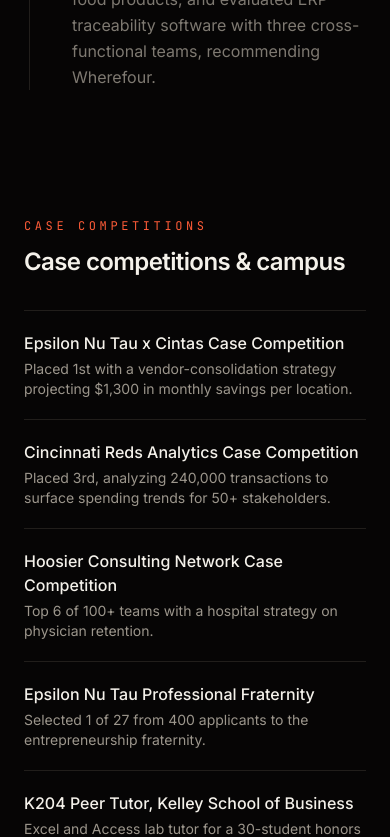
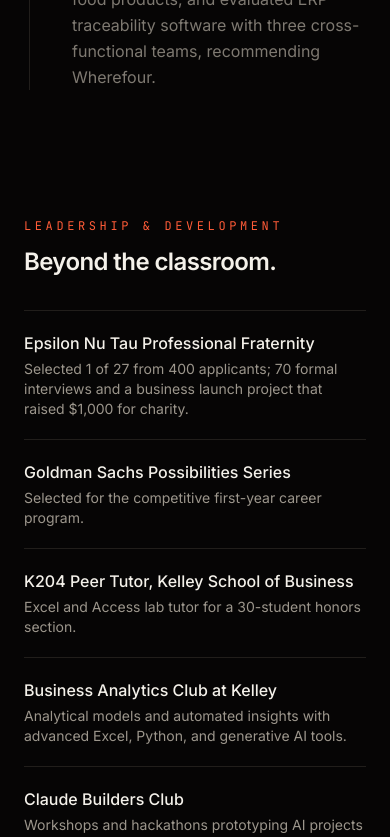
Before and after one commit to mpopat7/portfolio, a Next.js app: page / in a window 390 px wide. Shown: the part 10448-11285 px from the top of the page. Built offline with nearby package versions, Linux system fonts and the light colour scheme.

Commit message:
Split case competitions and leadership/development into separate sections

```diff
--- a/app/page.tsx
+++ b/app/page.tsx
@@ -7,6 +7,7 @@
 const Projects = dynamic(() => import("@/components/sections/Projects"));
 const Research = dynamic(() => import("@/components/sections/Research"));
 const Experience = dynamic(() => import("@/components/sections/Experience"));
+const Leadership = dynamic(() => import("@/components/sections/Leadership"));
 const Extras = dynamic(() => import("@/components/sections/Extras"));
 const Contact = dynamic(() => import("@/components/sections/Contact"));
 
@@ -19,6 +20,7 @@
       <Projects />
       <Research />
       <Experience />
+      <Leadership />
       <Extras />
       <Contact />
     </main>
--- /dev/null
+++ b/components/ListSection.tsx
@@ -0,0 +1,35 @@
+"use client";
+
+import { motion } from "framer-motion";
+import type { ListSectionContent } from "@/data/content";
+
+export default function ListSection({ id, eyebrow, heading, items }: ListSectionContent) {
+  return (
+    <section id={id} className="mx-auto max-w-4xl px-6 pb-32">
+      <motion.div
+        initial={{ opacity: 0, y: 24 }}
+        whileInView={{ opacity: 1, y: 0 }}
+        viewport={{ once: true, margin: "0px 0px -10% 0px" }}
+        transition={{ duration: 0.7 }}
+      >
+        <p className="mb-3 font-mono text-xs uppercase tracking-[0.3em] text-ember">
+          {eyebrow}
+        </p>
+        <h2 className="text-2xl font-semibold tracking-tight md:text-3xl">
+          {heading}
+        </h2>
+        <ul className="mt-8 divide-y divide-line border-y border-line">
+          {items.map((item) => (
+            <li
+              key={item.title}
+              className="flex flex-col gap-1 py-5 sm:flex-row sm:items-baseline sm:justify-between sm:gap-6"
+            >
+              <span className="shrink-0 font-medium">{item.title}</span>
+              <span className="text-sm text-smoke sm:text-right">{item.note}</span>
+            </li>
+          ))}
+        </ul>
+      </motion.div>
+    </section>
+  );
+}
--- a/components/sections/Extras.tsx
+++ b/components/sections/Extras.tsx
@@ -1,35 +1,8 @@
 "use client";
 
-import { motion } from "framer-motion";
-import { extras } from "@/data/content";
+import ListSection from "@/components/ListSection";
+import { caseComps } from "@/data/content";
 
 export default function Extras() {
-  return (
-    <section id="extras" className="mx-auto max-w-4xl px-6 pb-32">
-      <motion.div
-        initial={{ opacity: 0, y: 24 }}
-        whileInView={{ opacity: 1, y: 0 }}
-        viewport={{ once: true, margin: "0px 0px -10% 0px" }}
-        transition={{ duration: 0.7 }}
-      >
-        <p className="mb-3 font-mono text-xs uppercase tracking-[0.3em] text-ember">
-          Case Competitions
-        </p>
-        <h2 className="text-2xl font-semibold tracking-tight md:text-3xl">
-          {extras.heading}
-        </h2>
-        <ul className="mt-8 divide-y divide-line border-y border-line">
-          {extras.items.map((item) => (
-            <li
-              key={item.title}
-              className="flex flex-col gap-1 py-5 sm:flex-row sm:items-baseline sm:justify-between sm:gap-6"
-            >
-              <span className="font-medium">{item.title}</span>
-              <span className="text-sm text-smoke">{item.note}</span>
-            </li>
-          ))}
-        </ul>
-      </motion.div>
-    </section>
-  );
+  return <ListSection {...caseComps} />;
 }
--- /dev/null
+++ b/components/sections/Leadership.tsx
@@ -0,0 +1,8 @@
+"use client";
+
+import ListSection from "@/components/ListSection";
+import { leadership } from "@/data/content";
+
+export default function Leadership() {
+  return <ListSection {...leadership} />;
+}
--- a/data/content.ts
+++ b/data/content.ts
@@ -22,6 +22,7 @@
   { id: "projects", label: "Projects" },
   { id: "research", label: "Research" },
   { id: "experience", label: "Experience" },
+  { id: "leadership", label: "Leadership" },
   { id: "contact", label: "Contact" },
 ];
 
@@ -189,8 +190,17 @@
   },
 ];
 
-export const extras = {
-  heading: "Case competitions & campus",
+export type ListSectionContent = {
+  id: string;
+  eyebrow: string;
+  heading: string;
+  items: { title: string; note: string }[];
+};
+
+export const caseComps: ListSectionContent = {
+  id: "competitions",
+  eyebrow: "Case Competitions",
+  heading: "Competing with data.",
   items: [
     {
       title: "Epsilon Nu Tau x Cintas Case Competition",
@@ -204,17 +214,29 @@
       title: "Hoosier Consulting Network Case Competition",
       note: "Top 6 of 100+ teams with a hospital strategy on physician retention.",
     },
+  ],
+};
+
+export const leadership: ListSectionContent = {
+  id: "leadership",
+  eyebrow: "Leadership & Development",
+  heading: "Beyond the classroom.",
+  items: [
     {
       title: "Epsilon Nu Tau Professional Fraternity",
-      note: "Selected 1 of 27 from 400 applicants to the entrepreneurship fraternity.",
+      note: "Selected 1 of 27 from 400 applicants; 70 formal interviews and a business launch project that raised $1,000 for charity.",
+    },
+    {
+      title: "Goldman Sachs Possibilities Series",
+      note: "Selected for the competitive first-year career program.",
     },
     {
       title: "K204 Peer Tutor, Kelley School of Business",
       note: "Excel and Access lab tutor for a 30-student honors section.",
     },
     {
-      title: "Goldman Sachs Possibilities Series",
-      note: "Selected for the competitive first-year career program.",
+      title: "Business Analytics Club at Kelley",
+      note: "Analytical models and automated insights with advanced Excel, Python, and generative AI tools.",
     },
     {
       title: "Claude Builders Club",
```
